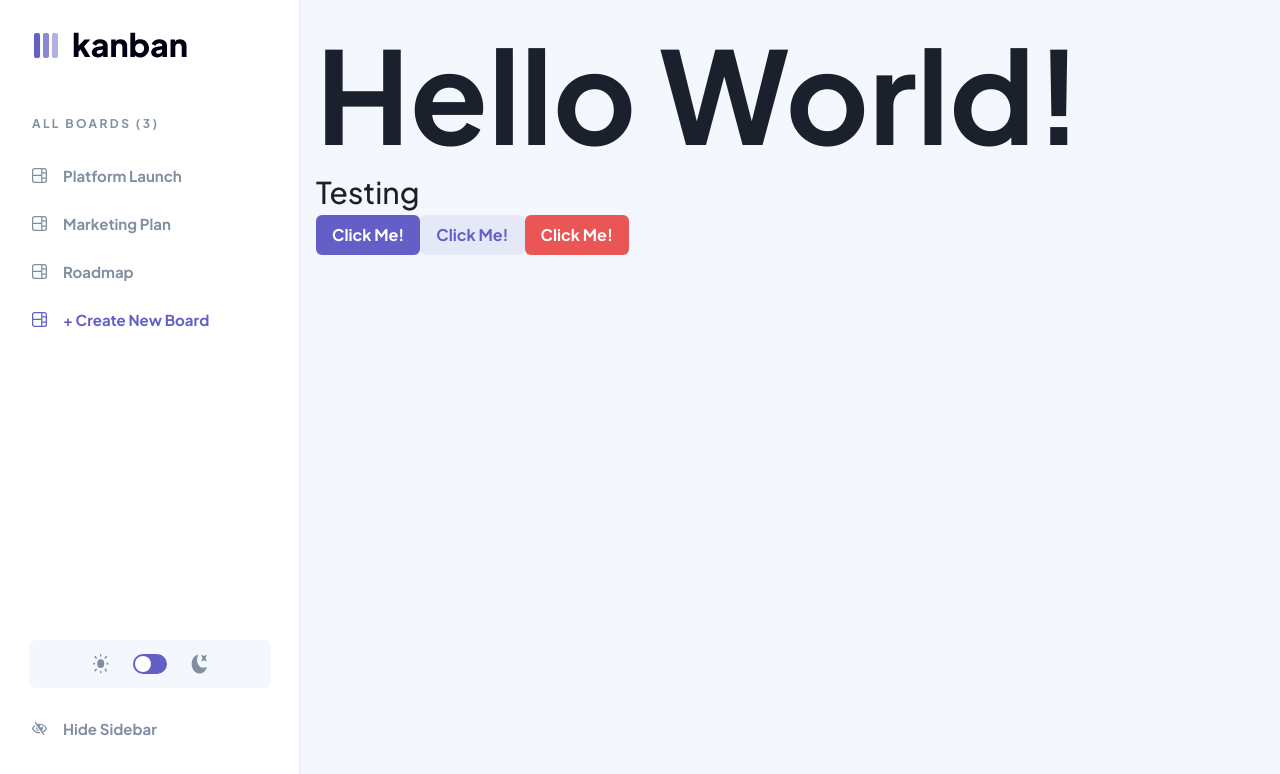
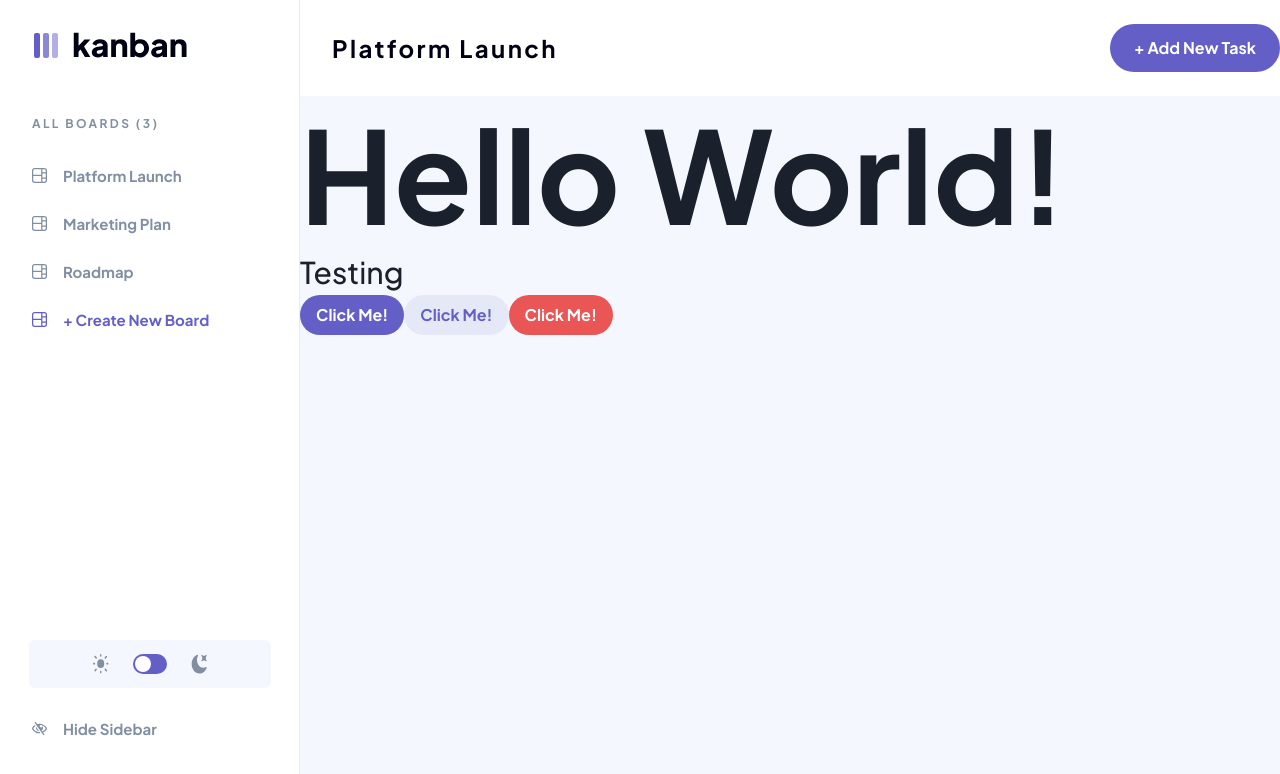
Before and after one commit to blp100/kanban-task-management-web-app, a Next.js app: page / in a window 1280 px wide. Shown: the top 774 px of the page. Built offline with nearby package versions, Linux system fonts and the light colour scheme.

Commit message:
feat: add header

```diff
--- a/src/app/page.js
+++ b/src/app/page.js
@@ -1,5 +1,5 @@
 "use client";
-import Navbar from "@/components/navbar";
+import Header from "@/components/header";
 import Sidebar from "@/components/sidebar";
 import ShowSidebarButton from "@/components/show-sidebar-button";
 import {
@@ -27,8 +27,12 @@ const Home = () => {
           linkItems={dummyData.boards}
         />
         <ShowSidebarButton onOpen={onOpen} />
-        <Box display="block" p={4} ml="300px">
-          {/* <Navbar /> */}
+        <Box
+          display="block"
+          ml={isOpen ? "300px" : "0px"}
+          transition={"0.5s cubic-bezier(.07,.95,0,1) 0.15s"}
+        >
+          <Header />
           <Heading fontSize="9xl">Hello World!</Heading>
           <Text fontSize="3xl">Testing</Text>
           <Button variant="primary">Click Me!</Button>
--- /dev/null
+++ b/src/components/header.js
@@ -0,0 +1,35 @@
+"use client";
+import {
+  Box,
+  Button,
+  Flex,
+  Spacer,
+  Text,
+  useColorModeValue,
+} from "@chakra-ui/react";
+import Logo from "./logo";
+
+const Header = () => {
+  return (
+    <Flex
+      alignItems="center"
+      h={24}
+      bgColor={useColorModeValue("white", "darkGrey")}
+    >
+      <Logo display={{ base: "block", md: "none" }} />
+      <Text
+        p={8}
+        textStyle={{ base: "headingS", md: "headingM", lg: "headingXL" }}
+        color={useColorModeValue("black", "white")}
+      >
+        Platform Launch
+      </Text>
+      <Spacer />
+      <Button variant="primary" textStyle="headingM" p={6}>
+        + Add New Task
+      </Button>
+    </Flex>
+  );
+};
+
+export default Header;
--- a/src/components/navbar.js
+++ /dev/null
@@ -1,13 +0,0 @@
-"use client";
-import { Box } from "@chakra-ui/react";
-import Logo from "./logo";
-
-const Navbar = () => {
-  return (
-    <Box>
-      <Logo display={"inline-block"} />
-    </Box>
-  );
-};
-
-export default Navbar;
--- a/src/components/sidebar.js
+++ b/src/components/sidebar.js
@@ -15,7 +15,7 @@ import ThemeToggleSwitch from "./theme-toggle-switch";
 
 const Sidebar = ({ isOpen, onClose, linkItems, ...otherProps }) => {
   return (
-    <Slide direction="left" in={isOpen} style={{ zIndex: 10 }}>
+    <Slide direction="left" in={isOpen} style={{ zIndex: 10, width: "300px" }}>
       <Flex
         direction="column"
         bgColor={useColorModeValue("white", "darkGrey")}
--- a/src/lib/button-theme.js
+++ b/src/lib/button-theme.js
@@ -3,7 +3,7 @@ import { defineStyle, defineStyleConfig } from "@chakra-ui/react";
 const primary = defineStyle({
   background: "mainPurple",
   color: "white",
-
+  borderRadius: "full",
   _hover: {
     bg: "mainPurpleHover",
   },
@@ -12,7 +12,7 @@ const primary = defineStyle({
 const secondary = defineStyle({
   background: "#635FC71A",
   color: "mainPurple",
-
+  borderRadius: "full",
   _hover: {
     bg: "#635FC740",
   },
@@ -24,7 +24,7 @@ const secondary = defineStyle({
 const destructive = defineStyle({
   background: "red",
   color: "white",
-
+  borderRadius: "full",
   _hover: {
     bg: "redHover",
   },
```
